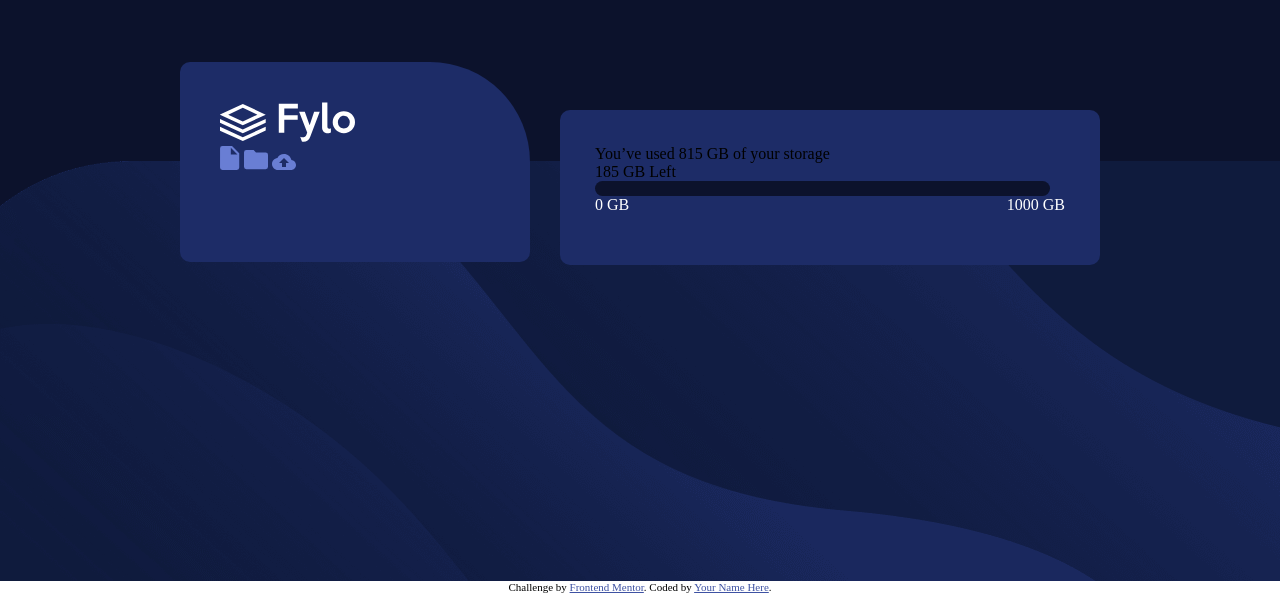
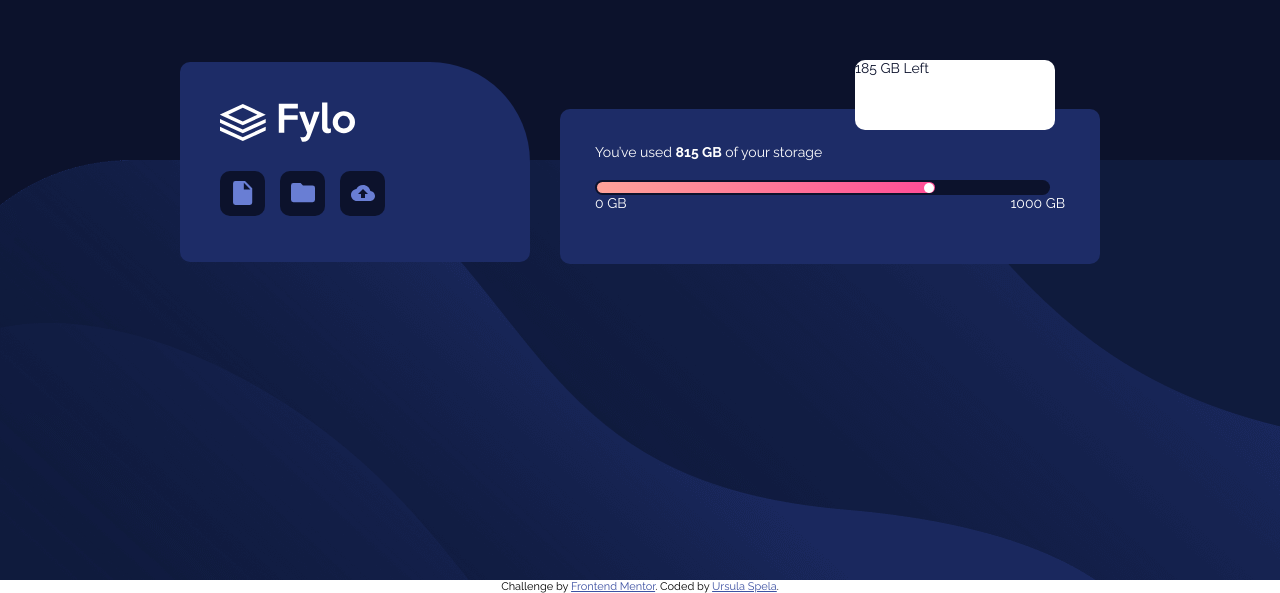
Before and after one commit to UrsulaSpela/fylo-data-storage-component, a plain HTML site: page index.html in a window 1280 px wide. Shown: the part 207-800 px from the top of the page. Drawn offline with Linux system fonts and the light colour scheme.

Commit message:
Add files via upload

```diff
--- a/index.html
+++ b/index.html
@@ -7,6 +7,9 @@
   <link rel="icon" type="image/png" sizes="32x32" href="./images/favicon-32x32.png">
 
   <link rel="stylesheet" href="style.css">
+
+  <link rel="preconnect" href="https://fonts.gstatic.com">
+  <link href="https://fonts.googleapis.com/css2?family=Raleway:wght@400;700&display=swap" rel="stylesheet">
 
   <title>Frontend Mentor | Fylo data storage component</title>
 
@@ -22,22 +25,32 @@
 
   <div id="left">
     <img src="images/logo.svg" alt="">
-    <div>
-      <img src="images/icon-document.svg" alt="">
-      <img src="images/icon-folder.svg" alt="">
-      <img src="images/icon-upload.svg" alt="">
+    <div id="icons">
+      <div class="icon">
+        <img src="images/icon-document.svg">
+      </div>
+      <div class="icon">
+        <img src="images/icon-folder.svg">
+      </div>
+      <div class="icon">
+        <img src="images/icon-upload.svg">
+      </div>
     </div>
   </div>
 
   <div id="right">
-    <p>You’ve used <span>815 GB</span> of your storage</p>
+    <p>You’ve used <b>815 GB</b> of your storage</p>
 
     <div id="bubble">
       185 GB Left
     </div>
 
     <div id="progbar">
-      <div id="bar"></div>
+      <div id="bar">
+        <div id="bar-prog">
+          <div id="ball"></div>
+        </div>
+      </div>
       <div id="nmbrs">
         <p>0 GB</p>
         <p>1000 GB</p>
@@ -48,7 +61,7 @@
 </div>
   <div class="attribution">
     Challenge by <a href="https://www.frontendmentor.io?ref=challenge" target="_blank">Frontend Mentor</a>.
-    Coded by <a href="#">Your Name Here</a>.
+    Coded by <a href="https://github.com/UrsulaSpela">Ursula Spela</a>.
   </div>
 </body>
 </html>
--- a/style.css
+++ b/style.css
@@ -10,6 +10,7 @@ body {
   justify-content: center;
   align-items: center;
   flex-direction: column;
+  font-family: "Raleway", sans-serif;
 }
 #main {
   width: 1440px;
@@ -30,6 +31,20 @@ body {
   top: -25px;
   padding: 40px;
 }
+#icons {
+  display: flex;
+  margin-top: 25px;
+}
+.icon {
+  width: 45px;
+  height: 45px;
+  background-color: hsl(229, 57%, 11%);
+  border-radius: 10px;
+  margin-right: 15px;
+  display: flex;
+  align-items: center;
+  justify-content: center;
+}
 #right {
   width: 540px;
   height: 155px;
@@ -37,15 +52,45 @@ body {
   border-radius: 10px;
   margin: 15px;
   padding: 35px;
+  color: white;
+  font-size: 14px;
+}
+#bubble {
+  background: white;
+  width: 200px;
+  height: 70px;
+  position: relative;
+  left: 260px;
+  top: -100px;
+  border-radius: 10px;
+  color: hsl(229, 57%, 11%);
 }
 #progbar {
-  color: white;
+  position: relative;
+  top: -50px;
 }
+
 #bar {
   width: 455px;
   height: 15px;
   background: hsl(229, 57%, 11%);
   border-radius: 7.5px;
+  padding: 2px;
+}
+#bar-prog {
+  height: 11px;
+  width: 75%;
+  border-radius: 6px;
+  padding: 0.5px;
+  background: linear-gradient(90deg, hsl(6, 100%, 80%), hsl(335, 100%, 65%));
+}
+#ball {
+  width: 10px;
+  height: 10px;
+  background: white;
+  border-radius: 5px;
+  position: relative;
+  left: 326px;
 }
 #nmbrs {
   display: flex;
```
